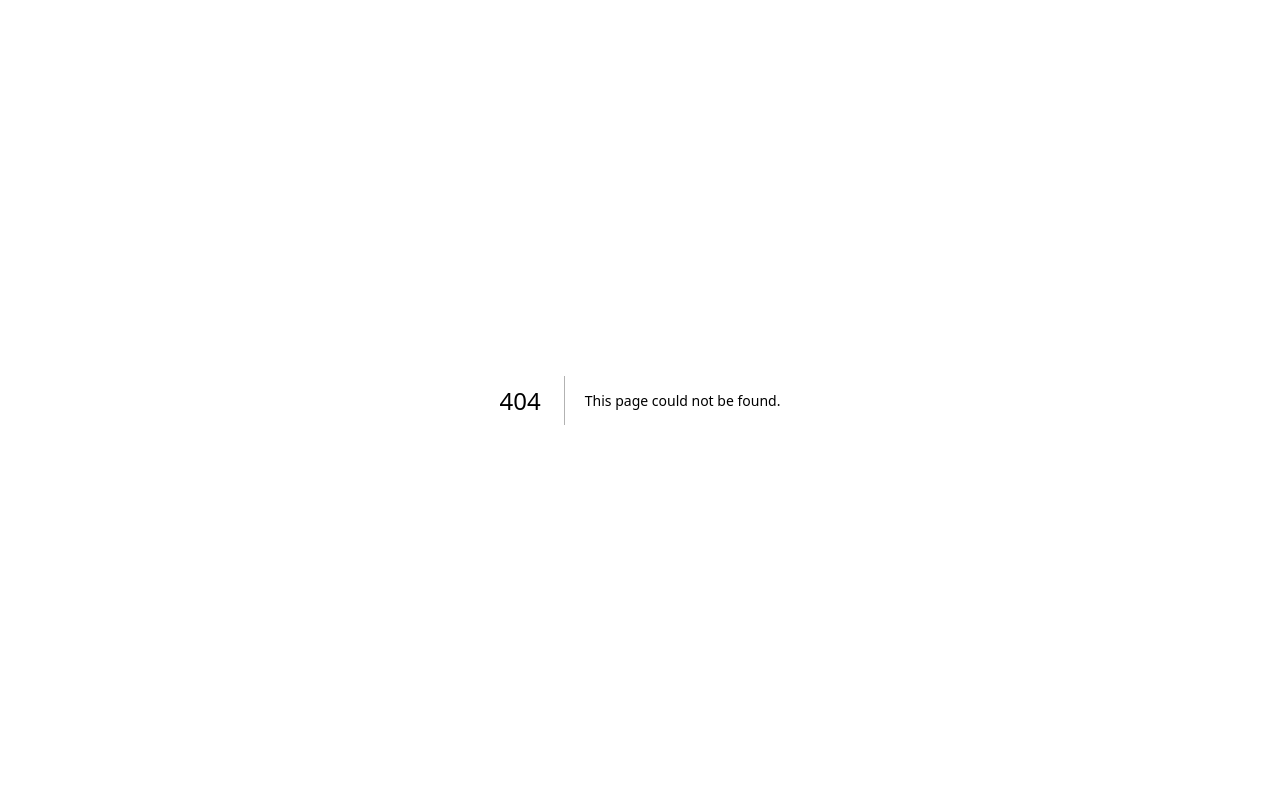
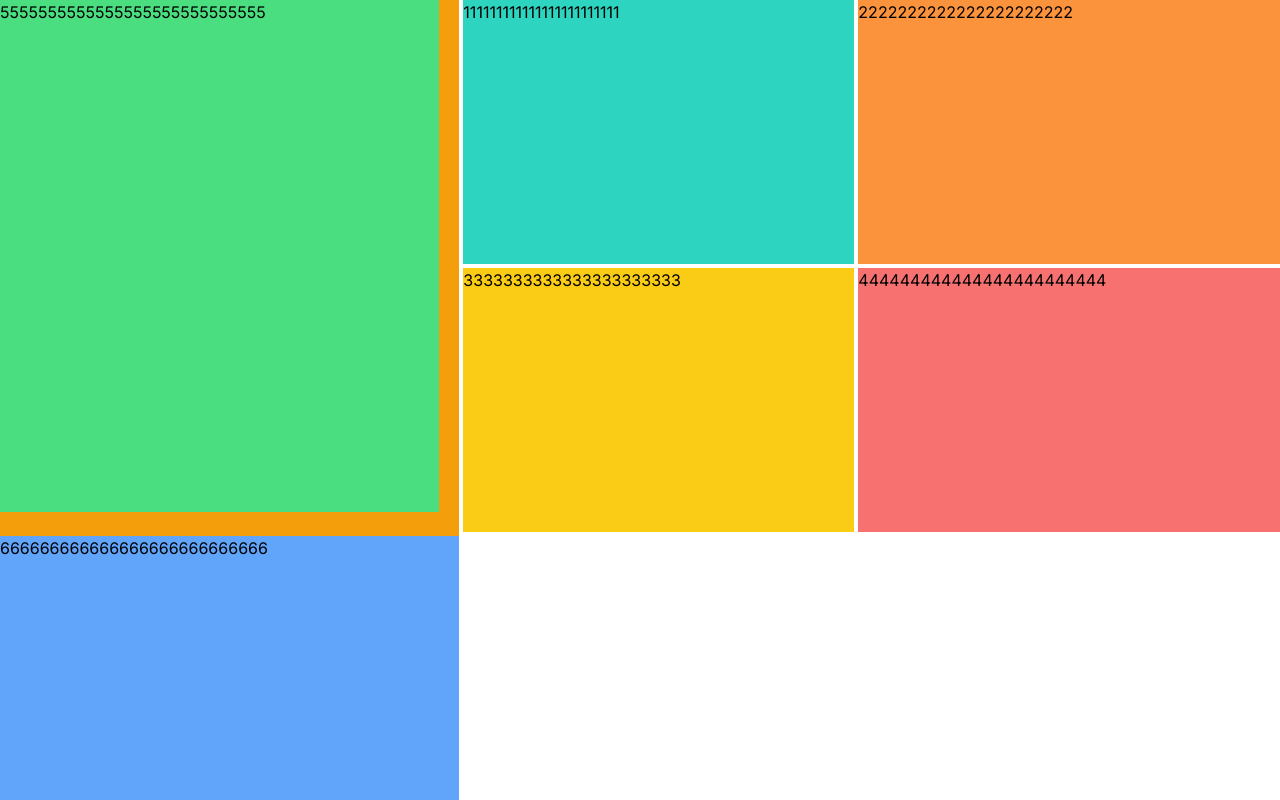
Before and after one commit to ChWasam/tailwindstart, a Next.js app: page /grid-overlapping in a window 1280 px wide. Before the commit this address had no page. Built offline with nearby package versions, Linux system fonts and the light colour scheme.

Commit message:
Grid-Overlap

```diff
--- /dev/null
+++ b/app/grid-overlapping/page.tsx
@@ -0,0 +1,21 @@
+import Image from "next/image";
+
+export default function Home() {
+  return (
+    <main className="grid grid-cols-[auto,auto,auto] h-screen w-screen gap-1">
+      <div className="bg-teal-400  ">111111111111111111111111</div>
+      <div className="bg-orange-400  ">2222222222222222222222 </div>
+      <div className="bg-yellow-400   ">3333333333333333333333</div>
+      <div className="bg-red-400     ">444444444444444444444444</div>
+      <div className="bg-green-400 row-start-1 col-start-1 row-span-2 mr-5 mb-5   ">
+        5555555555555555555555555555
+      </div>
+      <div className="bg-blue-400 row-start-3 col-start-1   ">
+        666666666666666666666666666
+      </div>
+      <div className="bg-amber-500 col-start-1 row-start-1 row-span-3 z-[-20]  ">
+        7777777777777777777777
+      </div>
+    </main>
+  );
+}
```
